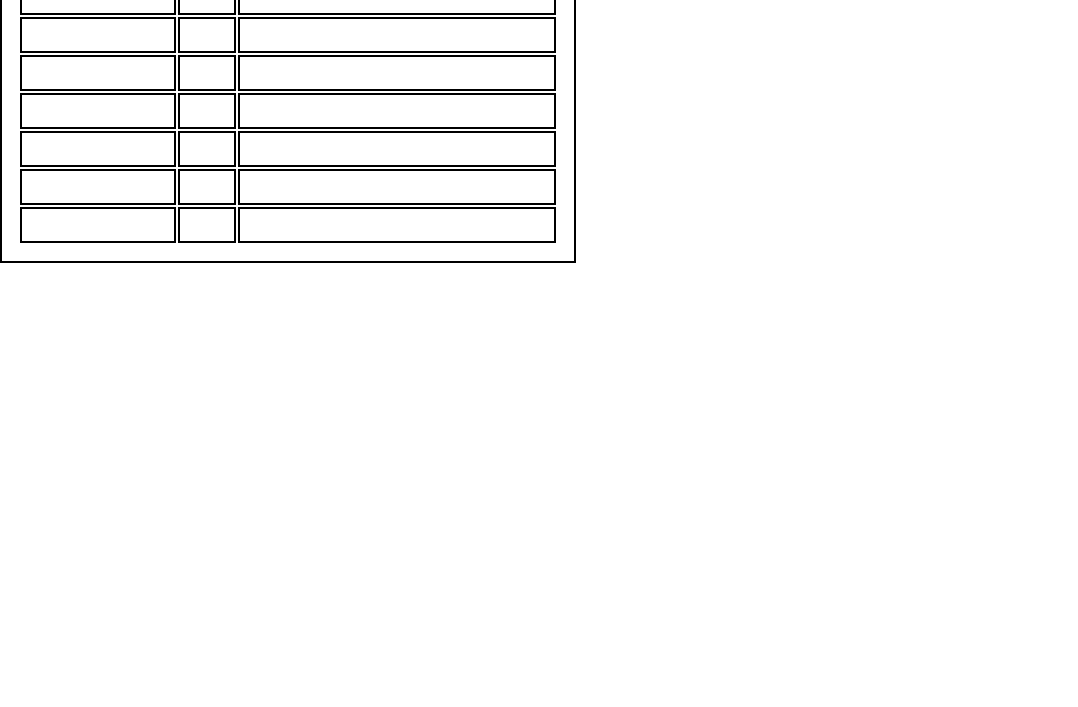
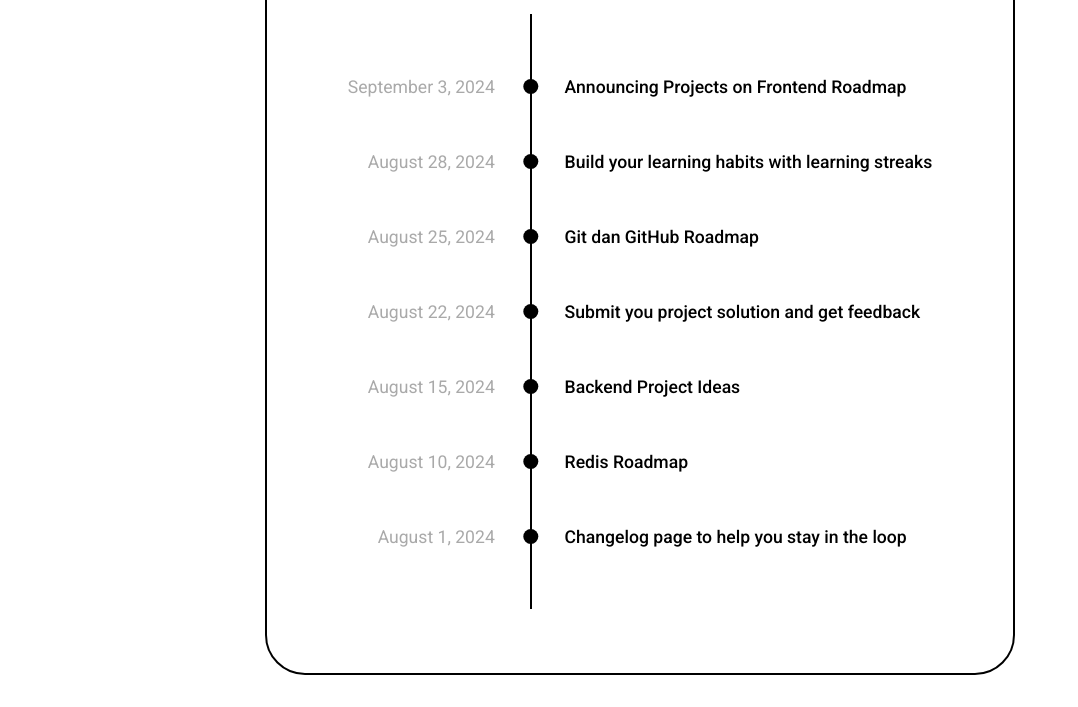
Before and after one commit to PenantangMaut/Project-Changelog-Component, a plain HTML site: page index.html in a window 1280 px wide. Shown: the part 171-878 px from the top of the page, without its empty margins (0-1078 px from the left). Before the commit the page ends 800 px from the top, so only its background shows below. Drawn offline with Linux system fonts and the light colour scheme.

Commit message:
menambahkan garis dan bulatan di change log, mengubah warna fornt, memperbaiki margin dan padding.

```diff
--- a/index.html
+++ b/index.html
@@ -10,45 +10,95 @@
     <main>
       <header>
         <h1>Changelog</h1>
-        <p>Here's everything we shipped in the past few days</p>
+        <p style="color: rgba(128, 128, 128, 0.679)">
+          Here's everything we shipped in the past few days
+        </p>
       </header>
       <table class="changeLog__container">
         <tr>
-          <td>September 3, 2024</td>
+          <td></td>
+          <td class="changeLog__main">
+            <div class="changeLog__line__end"></div>
+          </td>
+          <td></td>
+        </tr>
+
+        <tr>
+          <td class="occupation__date">September 3, 2024</td>
           <td class="changeLog__main">
             <div class="changeLog__line"></div>
             <div class="changeLog__circle"></div>
           </td>
-          <td>Announcing Projects on Frontend Roadmap</td>
+          <td class="occupation__context">
+            Announcing Projects on Frontend Roadmap
+          </td>
         </tr>
+
+        <tr>
+          <td class="occupation__date">August 28, 2024</td>
+          <td class="changeLog__main">
+            <div class="changeLog__line"></div>
+            <div class="changeLog__circle"></div>
+          </td>
+          <td class="occupation__context">
+            Build your learning habits with learning streaks
+          </td>
+        </tr>
+
+        <tr>
+          <td class="occupation__date">August 25, 2024</td>
+          <td class="changeLog__main">
+            <div class="changeLog__line"></div>
+            <div class="changeLog__circle"></div>
+          </td>
+          <td class="occupation__context">Git dan GitHub Roadmap</td>
+        </tr>
+
+        <tr>
+          <td class="occupation__date">August 22, 2024</td>
+          <td class="changeLog__main">
+            <div class="changeLog__line"></div>
+            <div class="changeLog__circle"></div>
+          </td>
+          <td class="occupation__context">
+            Submit you project solution and get feedback
+          </td>
+        </tr>
+
+        <tr>
+          <td class="occupation__date">August 15, 2024</td>
+          <td class="changeLog__main">
+            <div class="changeLog__line"></div>
+            <div class="changeLog__circle"></div>
+          </td>
+          <td class="occupation__context">Backend Project Ideas</td>
+        </tr>
+
+        <tr>
+          <td class="occupation__date">August 10, 2024</td>
+          <td class="changeLog__main">
+            <div class="changeLog__line"></div>
+            <div class="changeLog__circle"></div>
+          </td>
+          <td class="occupation__context">Redis Roadmap</td>
+        </tr>
+
+        <tr>
+          <td class="occupation__date">August 1, 2024</td>
+          <td class="changeLog__main">
+            <div class="changeLog__line"></div>
+            <div class="changeLog__circle"></div>
+          </td>
+          <td class="occupation__context">
+            Changelog page to help you stay in the loop
+          </td>
+        </tr>
+
         <tr>
           <td></td>
-          <td></td>
-          <td></td>
-        </tr>
-        <tr>
-          <td></td>
-          <td></td>
-          <td></td>
-        </tr>
-        <tr>
-          <td></td>
-          <td></td>
-          <td></td>
-        </tr>
-        <tr>
-          <td></td>
-          <td></td>
-          <td></td>
-        </tr>
-        <tr>
-          <td></td>
-          <td></td>
-          <td></td>
-        </tr>
-        <tr>
-          <td></td>
-          <td></td>
+          <td class="changeLog__main">
+            <div class="changeLog__line__end"></div>
+          </td>
           <td></td>
         </tr>
       </table>
--- a/styles.css
+++ b/styles.css
@@ -1,3 +1,10 @@
+@import url("https://fonts.googleapis.com/css2?family=Cormorant+Garamond:ital,wght@0,300;0,400;0,500;0,600;0,700;1,300;1,400;1,500;1,600;1,700&family=Gloria+Hallelujah&family=Noto+Sans:ital,wght@0,100..900;1,100..900&family=Open+Sans:ital,wght@0,300..800;1,300..800&family=Roboto:ital,wght@0,100;0,300;0,400;0,500;0,700;0,900;1,100;1,300;1,400;1,500;1,700;1,900&display=swap");
+
+/*
+============
+GLOBAL STYLING
+============
+*/
 *,
 ::before,
 ::after {
@@ -6,33 +13,82 @@
   padding: 0;
 }
 
+body {
+  font-family: "Roboto", serif;
+  font-weight: 400;
+  display: grid;
+  place-content: center;
+}
+
 main {
-  margin: auto;
+  display: grid;
   text-align: center;
   place-content: center;
-  position: relative;
+  border: 2px solid black;
+  margin: 2em;
+  border-radius: 40px;
+  width: 750px;
 }
 
-table,
-tr,
-td {
-  border: 2px solid black;
-  padding: 1em;
+table {
+  border-spacing: 0;
+  margin-bottom: 4em;
 }
 
 .changeLog__main {
   display: flex;
   align-items: center;
+  padding-right: 1em;
+  padding-left: 2em;
 }
 
 .changeLog__line {
   width: 2px;
   height: 75px;
+  background-color: rgb(0, 0, 0);
+}
+
+.changeLog__line__end {
+  width: 2px;
+  height: 35px;
   background-color: black;
 }
 
 .changeLog__circle {
-  width: 20px;
-  height: 20px;
+  width: 15px;
+  height: 15px;
+  border-radius: 50%;
   background-color: black;
+  transform: translateX(-58%);
 }
+
+.occupation__date {
+  color: rgba(128, 128, 128, 0.679);
+  text-align: right;
+}
+
+.occupation__context {
+  text-align: left;
+  font-weight: 500;
+}
+
+header {
+  margin-top: 2em;
+  margin-bottom: 2em;
+}
+
+h1 {
+  font-weight: 500;
+  font-size: 2.5rem;
+  margin-bottom: 0.5em;
+}
+
+p,
+td {
+  font-size: 1.1rem;
+}
+
+.changeLog__circle:hover {
+  background-color: red;
+  transition: 0.2s;
+}
```
